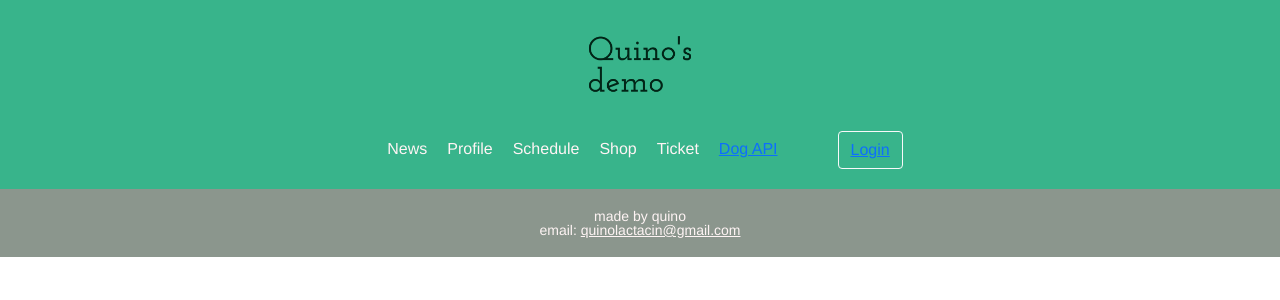
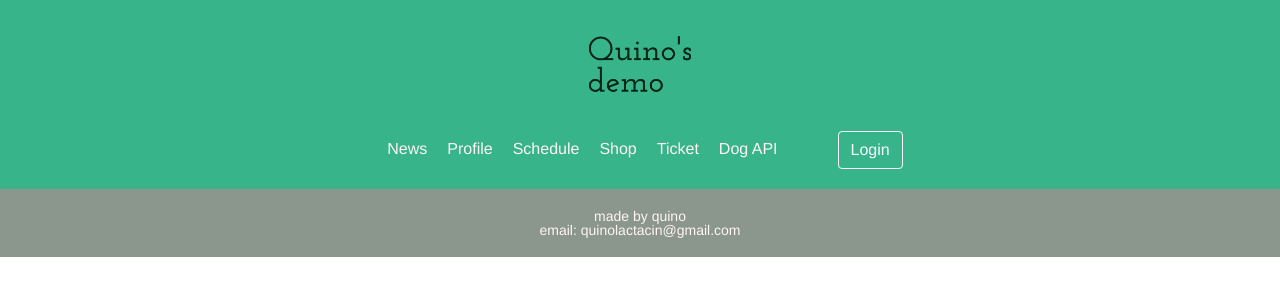
Before and after one commit to quino28/VueForJob, a Vue app in the folder front/: page / in a window 1280 px wide. Shown: the top 300 px of the page. Built offline with nearby package versions, Linux system fonts and the light colour scheme; no server answers.

Commit message:
add styles in reset css

```diff
--- a/front/src/assets/css/reset.css
+++ b/front/src/assets/css/reset.css
@@ -51,12 +51,17 @@ q:before, q:after {
 }
 
 a {
+    color: inherit;
+    text-decoration: none;
     margin:0;
     padding:0;
     font-size:100%;
     vertical-align:baseline;
     background:transparent;
 }
+
+a:hover {
+    color: inherit;
 
 /* change colours to suit your needs */
 ins {
```
